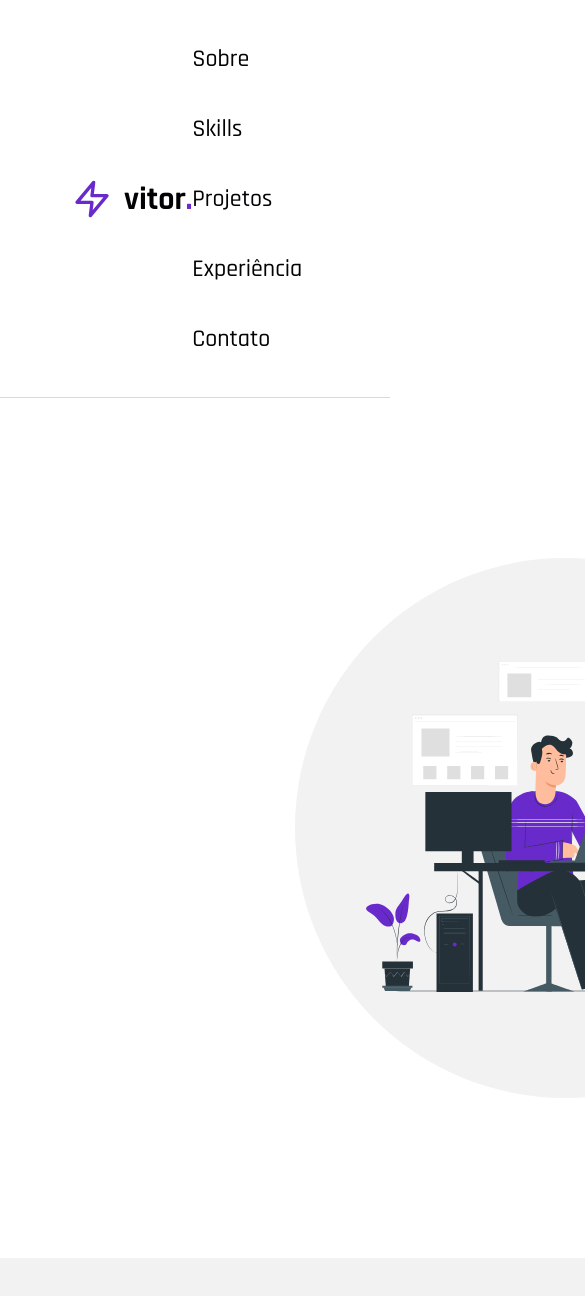
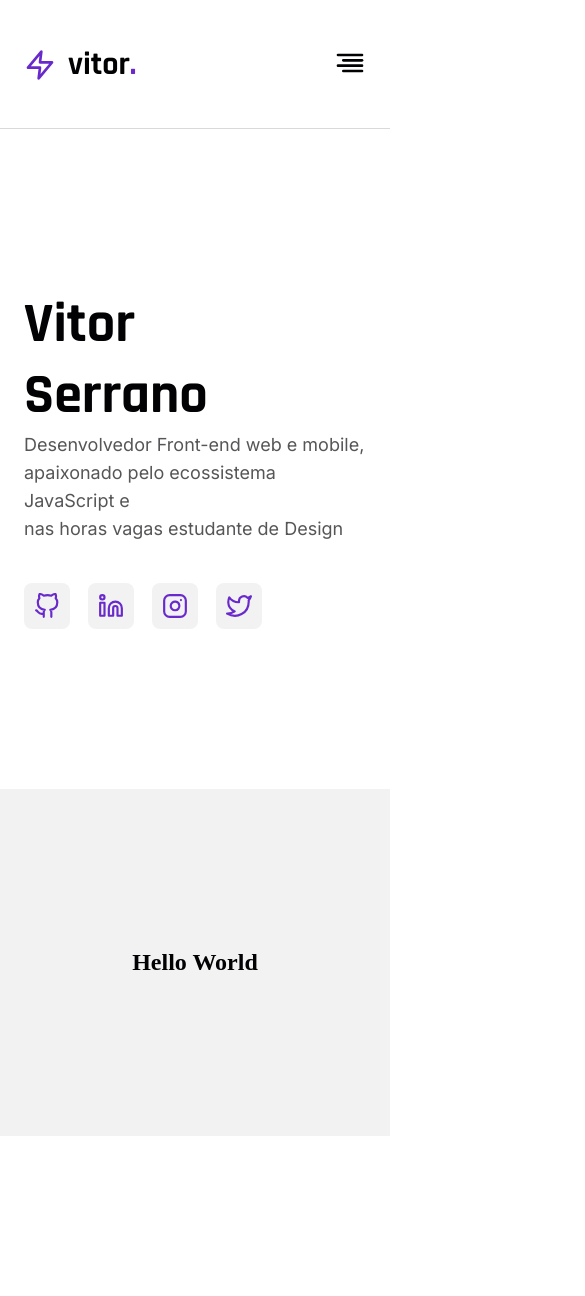
Before and after one commit to vitorserrano/vitorserrano.me, a Next.js app: page / in a window 390 px wide. Shown: the top 1296 px of the page, 585 px wide, since content can reach past the window. After the commit the page ends 1136 px from the top, so only its background shows below. Built offline with nearby package versions, Linux system fonts and the light colour scheme.

Commit message:
feat: add responsive sizes

```diff
--- a/src/components/Container/styles.ts
+++ b/src/components/Container/styles.ts
@@ -8,22 +8,31 @@ export const Section = styled.section<Props>`
   display: flex;
   justify-content: center;
   background-color: ${({ variant }) => variant};
+  transition: all 0.3s ease-out;
+  align-items: center;
 `
 
 export const Wrapper = styled.div<Props>`
-  min-width: 80rem;
-  max-width: 80rem;
+  width: 100%;
   height: 100%;
-  padding: 160px 0;
+  padding: 160px 24px;
   background-color: ${({ variant }) => variant};
 
   display: flex;
+  flex-direction: column;
   justify-content: space-between;
   align-items: center;
+  transition: all 0.3s ease-out;
 
   ${({ theme: { breakpoints } }) => css`
-    ${breakpoints.devices.sm} {
-      background-color: green;
+    ${breakpoints.devices.lg} {
+      flex-direction: row;
+    }
+
+    ${breakpoints.devices.xl} {
+      padding: 160px 0;
+      min-width: 70rem;
+      max-width: 70rem;
     }
   `}
 `
--- a/src/components/Header/index.tsx
+++ b/src/components/Header/index.tsx
@@ -1,30 +1,15 @@
-import { FiSun } from 'react-icons/fi'
 import { Logo } from '../Logo'
+import { Navbar } from '../Navbar'
 
-import { Container, Menu } from './styles'
+import { Wrapper, Container } from './styles'
 
 export const Header = () => {
   return (
-    <Container>
-      <Logo />
-
-      <Menu>
-        <li>
-          <h2>Sobre</h2>
-        </li>
-        <li>
-          <h2>Skills</h2>
-        </li>
-        <li>
-          <h2>Projetos</h2>
-        </li>
-        <li>
-          <h2>Experiência</h2>
-        </li>
-        <li>
-          <h2>Contato</h2>
-        </li>
-      </Menu>
-    </Container>
+    <Wrapper>
+      <Container>
+        <Logo />
+        <Navbar />
+      </Container>
+    </Wrapper>
   )
 }
--- a/src/components/Header/styles.ts
+++ b/src/components/Header/styles.ts
@@ -1,39 +1,27 @@
 import styled, { css } from 'styled-components'
 
-export const Container = styled.header`
+export const Wrapper = styled.header`
+  display: flex;
+  justify-content: center;
   background-color: ${({ theme }) => theme.colors.background};
-  padding: 44px 72px;
-
-  display: flex;
-  justify-content: space-between;
-  align-items: center;
-  transition: all 0.3s ease-out;
-  box-shadow: inset 0 -1px 0 #d9d9d9;
 `
 
-export const Menu = styled.ul`
-  && {
-    display: inline-flex;
-    flex-wrap: wrap;
-    gap: 40px;
-    list-style: none;
+export const Container = styled.div`
+  ${({ theme: { colors, breakpoints } }) => css`
+    width: 100%;
+    background-color: ${colors.background};
+    padding: 44px 24px;
 
-    ${({ theme: { colors, fonts, breakpoints } }) => css`
-      h2 {
-        color: ${colors.text};
-        font-family: ${fonts.heading};
-        font-size: ${breakpoints.fontSizes.md};
-        font-weight: 500;
-        cursor: pointer;
+    display: flex;
+    justify-content: space-between;
+    align-items: center;
+    transition: all 0.3s ease-out;
+    box-shadow: inset 0 -1px 0 #d9d9d9;
 
-        &:hover {
-          color: ${colors.primary};
-        }
-      }
-
-      ${breakpoints.devices.sm} {
-        display: none;
-      }
-    `}
-  }
+    ${breakpoints.devices.xl} {
+      padding: 44px 0;
+      max-width: 70rem;
+      min-width: 70rem;
+    }
+  `}
 `
--- a/src/components/Logo/index.tsx
+++ b/src/components/Logo/index.tsx
@@ -1,11 +1,8 @@
-import { FiZap } from 'react-icons/fi'
-
-import { Container } from './styles'
-import { colors } from '../../styles/theme/colors'
+import { Container, Icon } from './styles'
 
 export const Logo = () => (
   <Container>
-    <FiZap color={colors.primary} size={40} />
+    <Icon />
 
     <h1>
       vitor<strong>.</strong>
--- a/src/components/Logo/styles.ts
+++ b/src/components/Logo/styles.ts
@@ -1,13 +1,14 @@
 import styled, { css } from 'styled-components'
 
+import { FiZap } from 'react-icons/fi'
+
 export const Container = styled.div`
+  ${({ theme: { colors, fonts, breakpoints } }) => css`
     && {
       display: flex;
       align-items: center;
-  }
 
       h1 {
-    ${({ theme: { colors, fonts, breakpoints } }) => css`
         color: ${colors.text};
         font-family: ${fonts.heading};
         font-size: ${breakpoints.fontSizes.lg};
@@ -18,6 +19,26 @@ export const Container = styled.div`
           color: ${colors.primary};
           font-weight: 700;
         }
+      }
+
+      ${breakpoints.devices.md} {
+        h1 {
+          font-size: ${breakpoints.fontSizes.xl};
+        }
+      }
+    }
   `}
+`
+
+export const Icon = styled(FiZap)`
+  ${({ theme: { colors, breakpoints } }) => css`
+    && {
+      color: ${colors.primary};
+      font-size: ${breakpoints.fontSizes.lg};
+
+      ${breakpoints.devices.md} {
+        font-size: ${breakpoints.fontSizes.xl};
       }
+    }
+  `}
 `
--- a/src/components/Main/Banner/index.tsx
+++ b/src/components/Main/Banner/index.tsx
@@ -1,44 +1,27 @@
-import LottieView from 'react-lottie'
-
 import { Container } from '../../Container'
 import { Social } from '../../Social'
 
-import DevAnimation from '../../../assets/dev.json'
-
-import { Title, Description, Animation } from './styles'
+import { Info, Title, Description, Illustration, Animation } from './styles'
 
 export const Banner = () => {
   return (
     <Container variant="dark">
-      <div>
+      <Info>
         <Title>
           Vitor <br /> Serrano
         </Title>
 
         <Description>
-          Desenvolvedor Front-end web e mobile, <br /> apaixonado por todo
+          Desenvolvedor Front-end web e mobile, <br /> apaixonado pelo
           ecossistema JavaScript e <br /> nas horas vagas estudante de Design
         </Description>
 
         <Social />
-      </div>
+      </Info>
 
-      <div>
-        <Animation>
-          <LottieView
-            options={{
-              loop: true,
-              autoplay: true,
-              animationData: DevAnimation,
-              rendererSettings: {
-                preserveAspectRatio: 'xMidYMid slice',
-              },
-            }}
-            width={420}
-            height={420}
-          />
-        </Animation>
-      </div>
+      <Illustration>
+        <Animation width="100%" height="100%" />
+      </Illustration>
     </Container>
   )
 }
--- a/src/components/Main/Banner/styles.ts
+++ b/src/components/Main/Banner/styles.ts
@@ -1,11 +1,26 @@
 import styled, { css } from 'styled-components'
 
+import LottieView from 'react-lottie'
+import DevAnimation from '../../../assets/dev.json'
+
+export const Info = styled.div`
+  ${({ theme: { breakpoints } }) => css`
+    ${breakpoints.devices.md} {
+      margin-bottom: 160px;
+    }
+
+    ${breakpoints.devices.lg} {
+      margin-bottom: 0;
+    }
+  `}
+`
+
 export const Title = styled.span`
-  ${({ theme: { colors, fonts } }) => css`
+  ${({ theme: { colors, fonts, breakpoints } }) => css`
     color: ${colors.text};
     font-family: ${fonts.heading};
     font-weight: 700;
-    font-size: 3.5rem;
+    font-size: ${breakpoints.fontSizes['2xl']};
     margin-bottom: 16px;
   `}
 `
@@ -18,14 +33,35 @@ export const Description = styled.p`
     max-width: 480px;
     line-height: 28px;
     margin-bottom: 40px;
+
+    ${breakpoints.devices.sm} {
+      font-size: ${breakpoints.fontSizes.xs};
+    }
   `}
 `
 
-export const Animation = styled.div`
-  background-color: ${({ theme }) => theme.colors.backgroundLight};
-  border-radius: 50%;
-  padding: 60px;
-  display: flex;
-  justify-content: center;
-  align-items: center;
+export const Illustration = styled.div`
+  ${({ theme: { breakpoints } }) => css`
+    display: none;
+
+    ${breakpoints.devices.md} {
+      display: flex;
+      justify-content: center;
+      align-items: center;
+      background: linear-gradient(to left, #814dd4, #986edc, #b699e6);
+      box-shadow: 0px 0px 14px 4px rgba(105, 42, 204, 0.5);
+      border-radius: 100%;
+    }
+  `}
 `
+
+export const Animation = styled(LottieView).attrs({
+  options: {
+    loop: true,
+    autoplay: true,
+    animationData: DevAnimation,
+    rendererSettings: {
+      preserveAspectRatio: 'xMidYMid slice',
+    },
+  },
+})``
```
Lines whose indentation alone changed are shown as unchanged.
